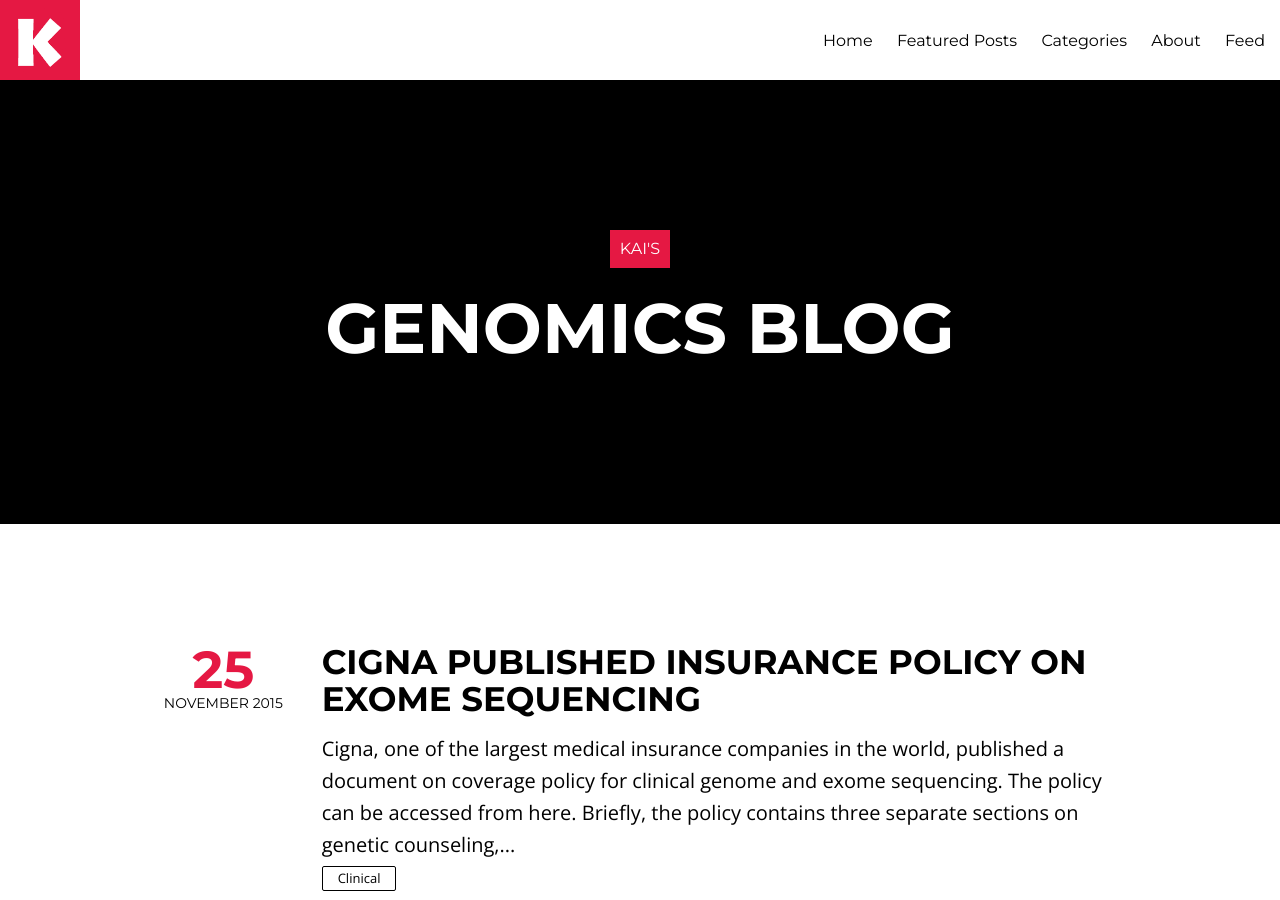
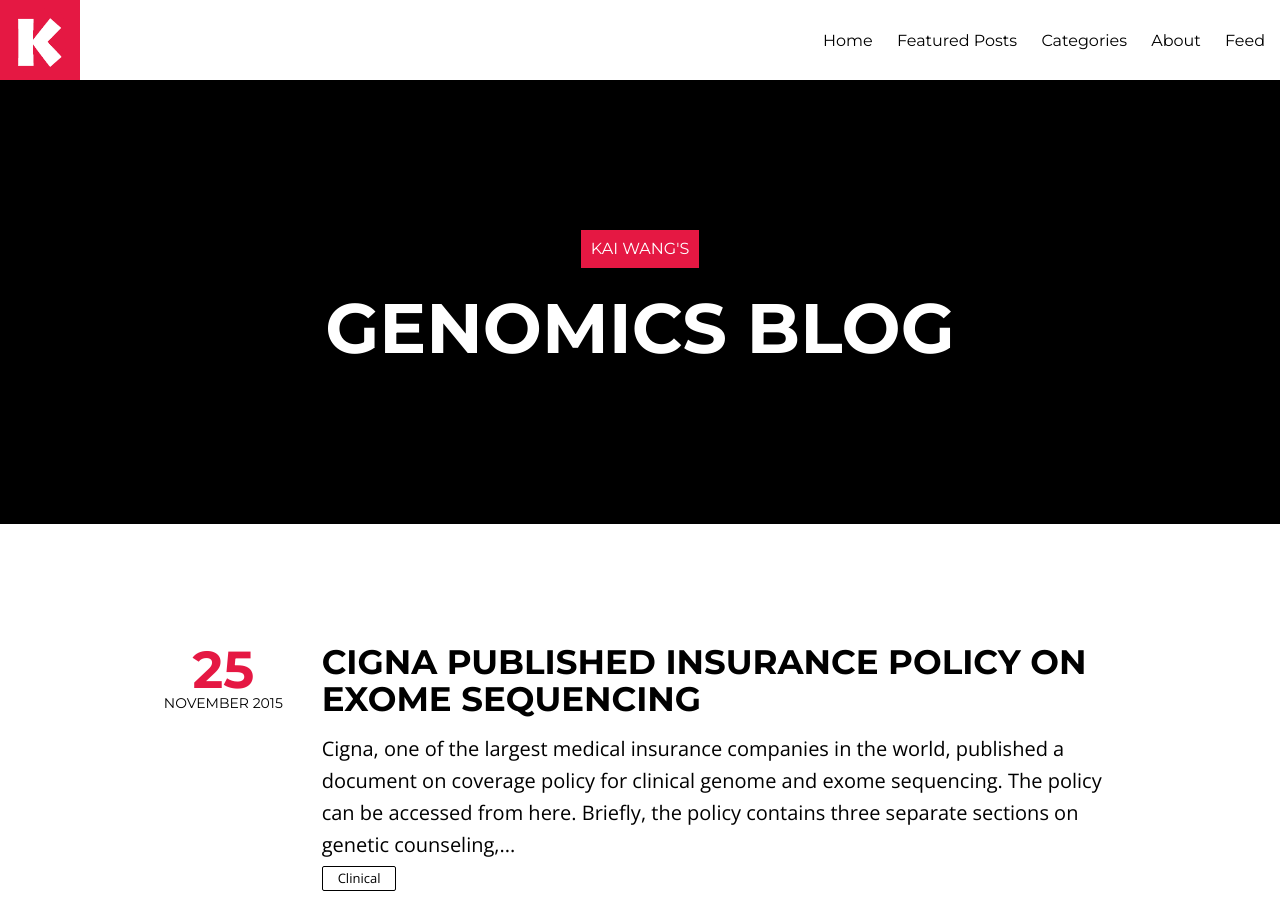
Before and after one commit to kaichop/kaichop, a Jekyll site: the page built from index.html, in a window 1280 px wide and 900 px high. Built offline with Jekyll 4.4.1, drawn with Linux system fonts in a browser that asks for light colours; nearby versions of some CDN libraries; the list of posts is cut into pages by our own code.

Commit message:
minor config change

```diff
--- a/_config.yml
+++ b/_config.yml
@@ -1,4 +1,4 @@
-title:            Kai's
+title:            Kai Wang's
 description:      "Genomics Blog"
 logo:             logo.png
 disqus_shortname: kaichop
```
